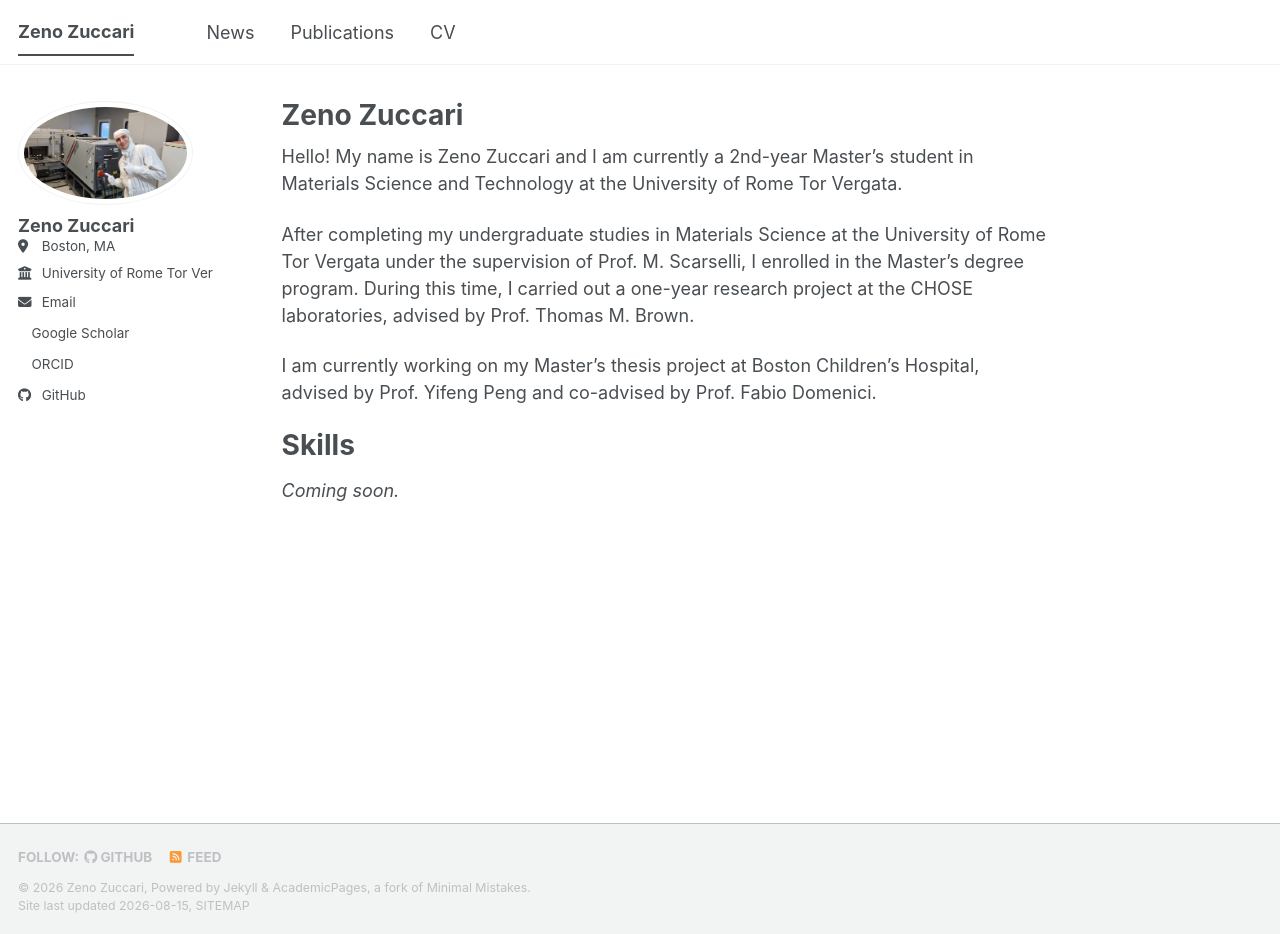
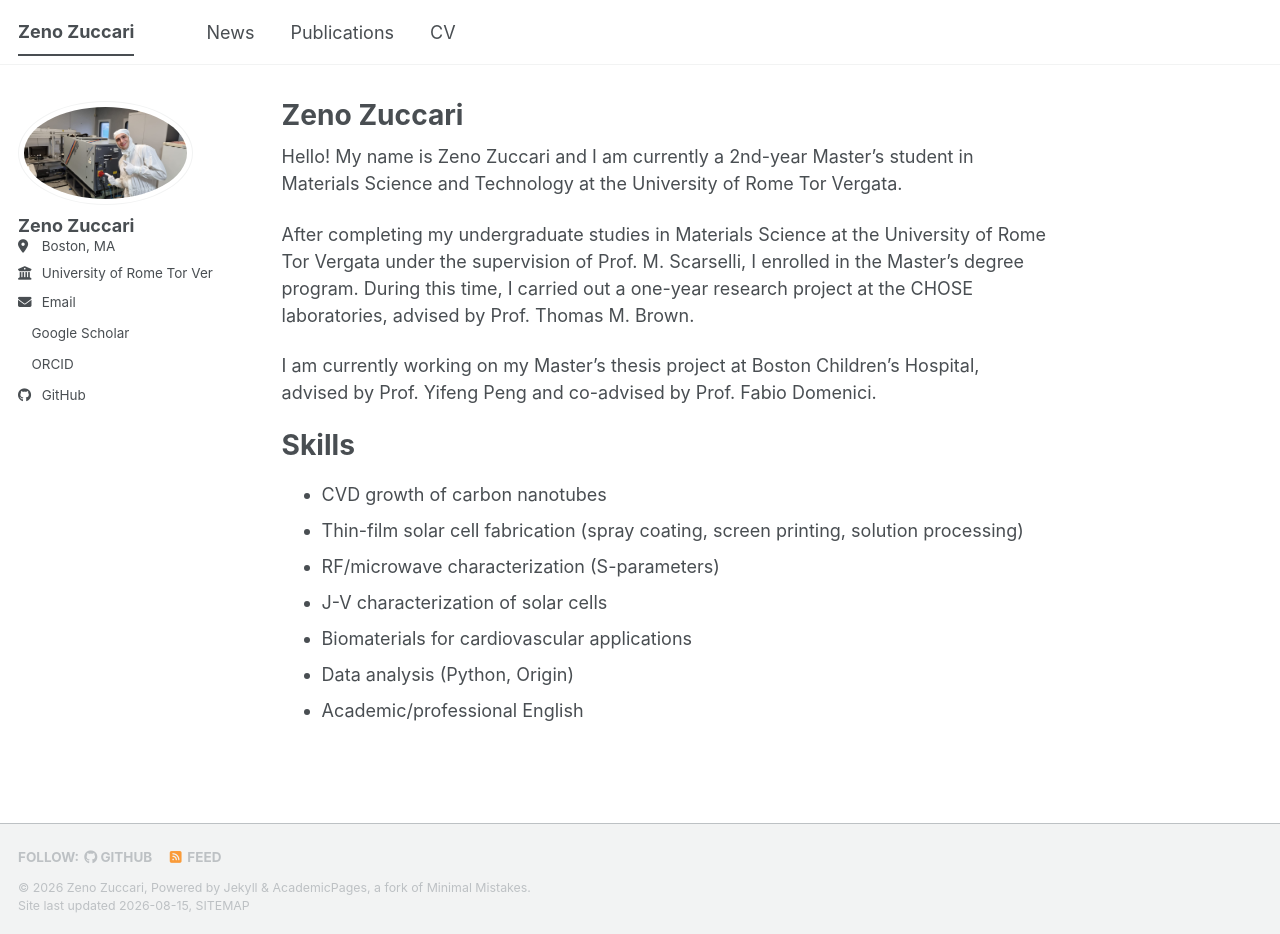
Before and after one commit to zzuccari/portfolio, a Jekyll site: the page built from _pages/about.md, in a window 1280 px wide and 934 px high. Built offline with Jekyll 4.4.1, drawn with Linux system fonts in a browser that asks for light colours; a style sheet for code colours, icons or effects is not loaded.

```diff
--- a/_pages/about.md
+++ b/_pages/about.md
@@ -15,4 +15,10 @@ I am currently working on my Master's thesis project at Boston Children's Hospit
 
 Skills
 ======
-*Coming soon.*
+* CVD growth of carbon nanotubes
+* Thin-film solar cell fabrication (spray coating, screen printing, solution processing)
+* RF/microwave characterization (S-parameters)
+* J-V characterization of solar cells
+* Biomaterials for cardiovascular applications
+* Data analysis (Python, Origin)
+* Academic/professional English
```
Also changed, not shown: _pages/cv.md (+7 -1 lines), _posts/2026-02-17-cnt-sponge-rf-antennas-published.md (added, +7 -0 lines).
